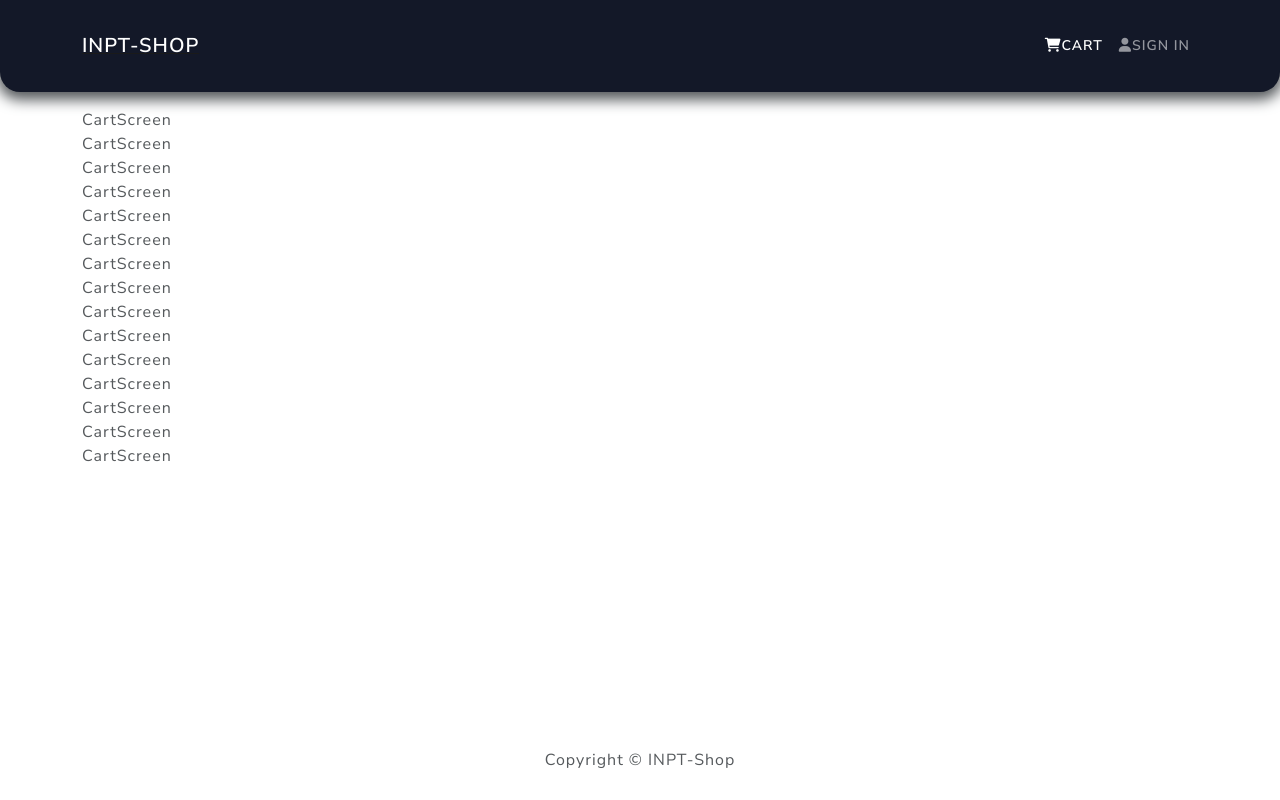
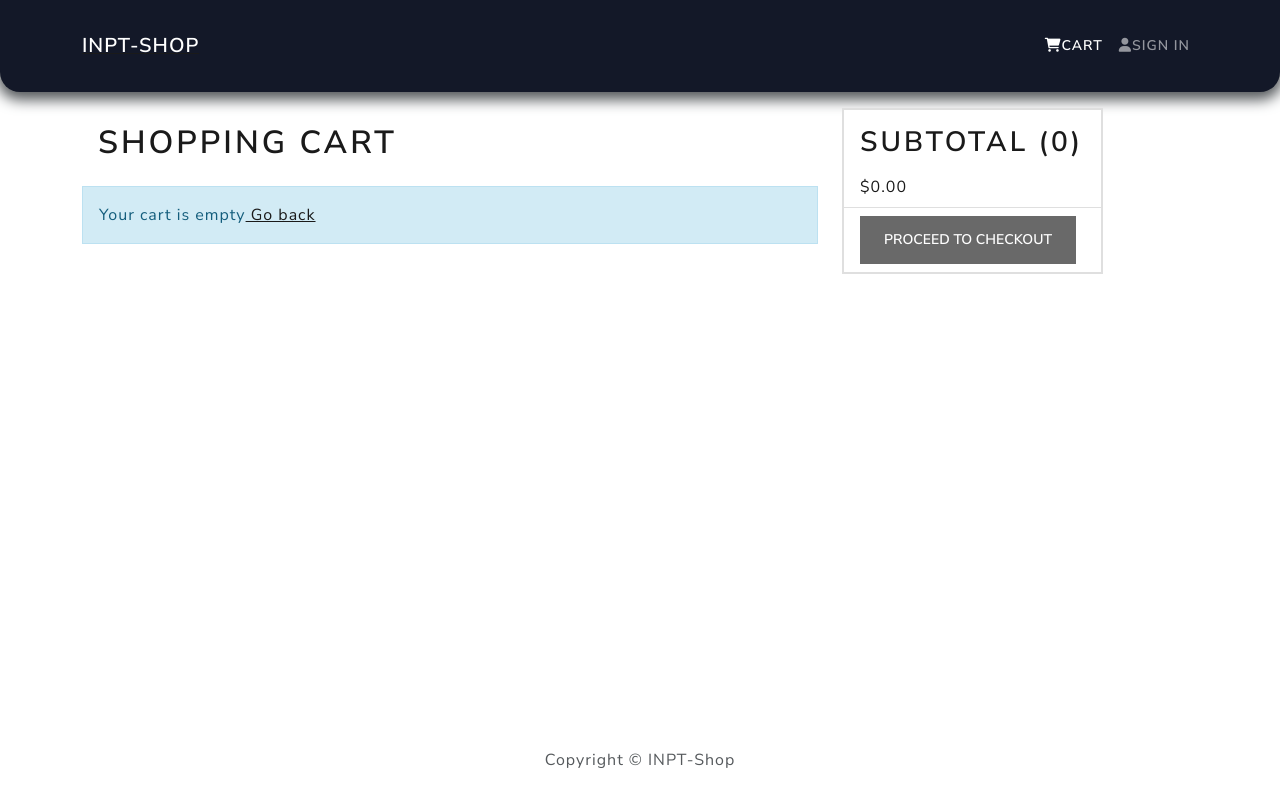
Before and after one commit to youzh00/e-commerce, a React (Create React App) app in the folder frontend/: page /cart in a window 1280 px wide. Built offline with nearby package versions, Linux system fonts and the light colour scheme.

Commit message:
cart screen done

```diff
--- a/frontend/src/Screens/CartScreen.js
+++ b/frontend/src/Screens/CartScreen.js
@@ -1,27 +1,126 @@
 //!----------------Requirement--------------------//
-import React from "react";
+import React, { useEffect } from "react";
+import { useDispatch, useSelector } from "react-redux";
+import {
+  Link,
+  useParams,
+  useSearchParams,
+  useNavigate,
+} from "react-router-dom";
+import {
+  Row,
+  Col,
+  ListGroup,
+  Image,
+  Form,
+  Button,
+  Card,
+} from "react-bootstrap";
+import Message from "../components/Message.jsx";
+import { addToCart, removeFromCart } from "../actions/cartActions";
 
 //!------------------Component Part--------------------//
 
 export const CartScreen = () => {
-  console.log("hhhhhhhhhhhhhhh");
+  const navigate = useNavigate();
+  const { id } = useParams();
+  const [searchParams] = useSearchParams();
+  const qty = searchParams.get("qty");
+  const dispatch = useDispatch();
+  const cart = useSelector((state) => state.cart);
+  const { cartItems } = cart;
+  useEffect(() => {
+    if (id) {
+      dispatch(addToCart(id, qty));
+    }
+  }, [dispatch, id, qty]);
+  const removefromcart = (id) => {
+    dispatch(removeFromCart(id));
+  };
+  const checkoutHandler = () => {
+    navigate("/login?redirect=shipping");
+  };
   return (
-    <>
-      <div>CartScreen</div>
-      <div>CartScreen</div>
-      <div>CartScreen</div>
-      <div>CartScreen</div>
-      <div>CartScreen</div>
-      <div>CartScreen</div>
-      <div>CartScreen</div>
-      <div>CartScreen</div>
-      <div>CartScreen</div>
-      <div>CartScreen</div>
-      <div>CartScreen</div>
-      <div>CartScreen</div>
-      <div>CartScreen</div>
-      <div>CartScreen</div>
-      <div>CartScreen</div>
-    </>
+    <Row>
+      <Col md={8}>
+        <h1>Shopping Cart</h1>
+        {cartItems.length === 0 ? (
+          <Message>
+            Your cart is empty<Link to="/"> Go back</Link>
+          </Message>
+        ) : (
+          <ListGroup>
+            {cartItems.map((item) => (
+              <ListGroup.Item key={item.product}>
+                <Row>
+                  <Col md={2}>
+                    <Image src={item.image} alt={item.name} fluid rounded />
+                  </Col>
+                  <Col md={3}>
+                    <Link to={`/products/${item.product}`}>{item.name}</Link>
+                  </Col>
+                  <Col md={2}>${item.price}</Col>
+                  <Col md={2}>
+                    <Form.Control
+                      as="select"
+                      value={item.qty}
+                      onChange={(e) =>
+                        dispatch(
+                          addToCart(item.product, Number(e.target.value))
+                        )
+                      }
+                    >
+                      {[...Array(item.countInStock).keys()].map((x) => (
+                        <option key={x + 1} value={x + 1}>
+                          {x + 1}
+                        </option>
+                      ))}
+                    </Form.Control>
+                  </Col>
+                  <Col md={2}>
+                    <Button
+                      type="button"
+                      variant="light"
+                      onClick={() => removefromcart(item.product)}
+                    >
+                      <i className="fas fa-trash" />
+                    </Button>
+                  </Col>
+                </Row>
+              </ListGroup.Item>
+            ))}
+          </ListGroup>
+        )}
+      </Col>
+      <Col md={3} className="mt-30">
+        <Card>
+          <ListGroup>
+            <ListGroup.Item>
+              <h2>
+                Subtotal (
+                {cartItems.reduce((acc, item) => acc + Number(item.qty), 0)})
+              </h2>
+              $
+              {cartItems
+                .reduce(
+                  (acc, item) => acc + Number(item.qty) * Number(item.price),
+                  0
+                )
+                .toFixed(2)}
+            </ListGroup.Item>
+            <ListGroup.Item>
+              <Button
+                type="button"
+                className="btn-block"
+                disabled={cartItems.length === 0}
+                onClick={checkoutHandler}
+              >
+                Proceed To Checkout
+              </Button>
+            </ListGroup.Item>
+          </ListGroup>
+        </Card>
+      </Col>
+    </Row>
   );
 };
--- a/frontend/src/Screens/HomeScreen.js
+++ b/frontend/src/Screens/HomeScreen.js
@@ -3,7 +3,7 @@
 import React, { useEffect } from "react";
 import { Row, Col, Container } from "react-bootstrap";
 import Product from "../components/Product";
-import Error from "../components/Error";
+import Message from "../components/Message";
 import { useDispatch, useSelector } from "react-redux";
 import { productsList } from "../actions/productActions";
 import Spinner from "../components/Spinner";
@@ -29,7 +29,7 @@ export const HomeScreen = () => {
     return (
       <>
         <h1> Latest Products </h1>
-        <Error variant="danger">{error}</Error>;
+        <Message variant="danger">{error}</Message>;
       </>
     );
   }
--- a/frontend/src/Screens/ProductScreen.js
+++ b/frontend/src/Screens/ProductScreen.js
@@ -14,12 +14,12 @@ import {
 } from "react-bootstrap";
 import Rating from "../components/Rating";
 import Spinner from "../components/Spinner";
-import Error from "../components/Error";
+import Message from "../components/Message";
 
 //!------------------Component Part--------------------//
 export const ProductScreen = () => {
   const navigate = useNavigate();
-  const [qty, setQty] = useState();
+  const [qty, setQty] = useState(1);
   const { id } = useParams();
   const dispatch = useDispatch();
   const listProductDetails = useSelector((state) => state.product);
@@ -27,8 +27,6 @@ export const ProductScreen = () => {
   useEffect(() => {
     dispatch(productDetails(id));
   }, [id, dispatch]);
-  console.log(product.countInStock);
-  console.log(`qty: ${qty}`);
   const addToCartHandler = () => {
     navigate(`/cart/${id}?qty=${qty}`);
   };
@@ -40,7 +38,7 @@ export const ProductScreen = () => {
       {loading ? (
         <Spinner />
       ) : error ? (
-        <Error variant="danger">{error}</Error>
+        <Message variant="danger">{error}</Message>
       ) : (
         <Row>
           <Col md={6}>
--- a/frontend/src/actions/cartActions.js
+++ b/frontend/src/actions/cartActions.js
@@ -21,4 +21,12 @@ export const addToCart = (id, qty) => async (dispatch, getState) => {
   localStorage.setItem("cartItems", JSON.stringify(getState().cart.cartItems));
 };
 
+export const removeFromCart = (id) => (dispatch, getState) => {
+  dispatch({
+    type: REMOVE_ITEM_FROM_CART,
+    payload: id,
+  });
+  localStorage.setItem("cartItems", JSON.stringify(getState().cart.cartItems));
+};
+
 //getState=get all the entire state tree
--- a/frontend/src/components/Header.jsx
+++ b/frontend/src/components/Header.jsx
@@ -2,6 +2,7 @@ import React from "react";
 import { Container, Navbar, Nav } from "react-bootstrap";
 import style from "../Styles/Header.module.css";
 import {LinkContainer} from "react-router-bootstrap"
+import { Link } from "react-router-dom";
 const Header = () => {
   return (
     <header>
--- a/frontend/src/components/Error.jsx
+++ b/frontend/src/components/Message.jsx
@@ -1,6 +1,6 @@
 import React from 'react'
 import {Alert} from 'react-bootstrap'
- const Error = ({variant,children}) => {
+ const Message = ({variant,children}) => {
   return (
     <Alert variant={variant} >
         {children}
@@ -8,7 +8,7 @@ import {Alert} from 'react-bootstrap'
   )
 }
 
-Error.defaultProps = {
+Message.defaultProps = {
     variant:'info',
 }
-export default Error
+export default Message
--- a/frontend/src/index.css
+++ b/frontend/src/index.css
@@ -1,3 +1,14 @@
 main {
   min-height: 80vh;
 }
+h3 {
+  padding: 1rem 0;
+}
+h1 {
+  font-size: 1.8rem;
+  padding: 1rem;
+}
+h2 {
+  font-size: 1.4rem;
+  padding: 0.5rem 0;
+}
--- a/frontend/src/reducers/cartReducer.js
+++ b/frontend/src/reducers/cartReducer.js
@@ -20,7 +20,10 @@ export const cartReducer = (state = { cartItems: [] }, action) => {
       }
 
     case REMOVE_ITEM_FROM_CART:
-      return state;
+      return {
+        ...state,
+        cartItems: state.cartItems.filter((x) => x.product !== action.payload),
+      };
     default:
       return state;
   }
--- a/frontend/src/store.js
+++ b/frontend/src/store.js
@@ -12,7 +12,12 @@ const reducer = combineReducers({
   product: productDetailReducer,
   cart: cartReducer,
 });
-const initialState = {};
+const localStorageCartItem = localStorage.getItem("cartItems")
+  ? JSON.parse(localStorage.getItem("cartItems"))
+  : [];
+const initialState = {
+  cart: { cartItems: localStorageCartItem },
+};
 const middleware = [thunk];
 
 const store = createStore(
```
